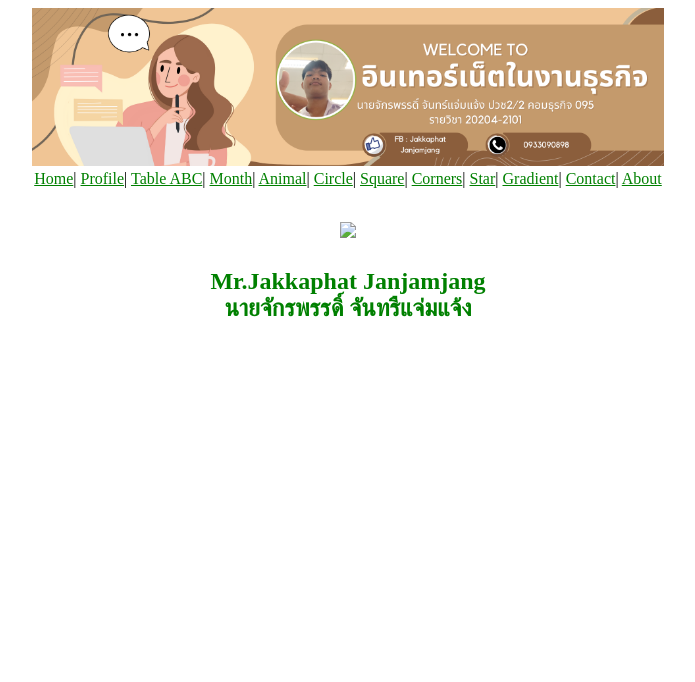
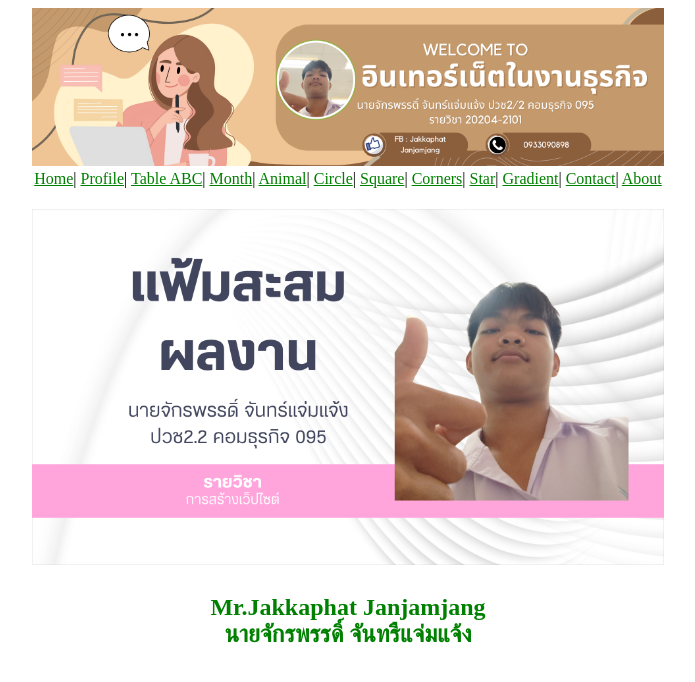
Before and after one commit to Toon555wow/test, a plain HTML site: page SVGLink.html in a window 1280 px wide. Shown: the whole page, without its empty margins (292-987 px from the left). Drawn offline with Linux system fonts and the light colour scheme.

Commit message:
Update SVGLink.html

```diff
--- a/SVGLink.html
+++ b/SVGLink.html
@@ -48,7 +48,7 @@
     </center>
 
     <center>
-        <h1><img src="img\1.png" width='50%' high='50%'></h1>
+        <h1><img src="img\pong.png" width='50%' high='50%'></h1>
     </center>
     <center>
         <h2>
```
